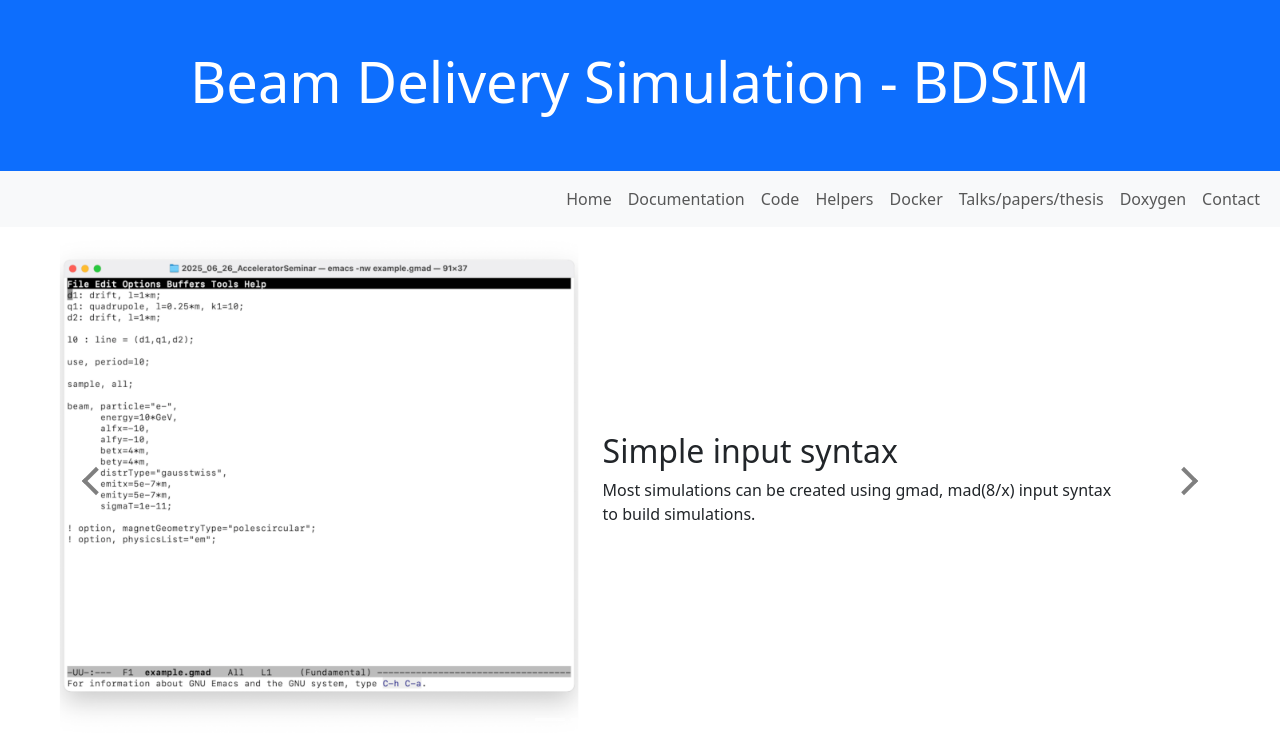
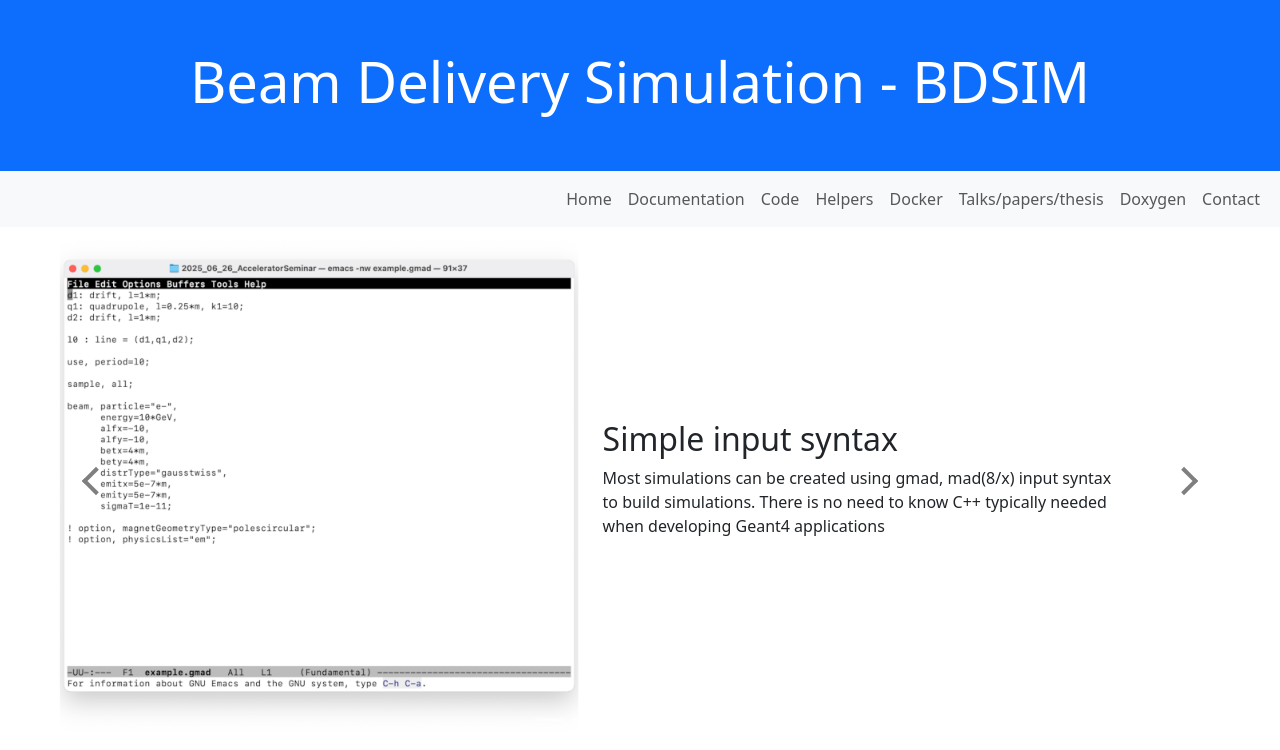
Before and after one commit to bdsim-collaboration/web, a plain HTML site: page index.html in a window 1280 px wide. Drawn offline with nearby package versions, Linux system fonts and the light colour scheme.

Commit message:
More information on input syntax

```diff
--- a/index.html
+++ b/index.html
@@ -109,7 +109,8 @@
 	    <!-- Text Column -->
 	    <div class="col-md-5">
 	      <h2>Simple input syntax</h2>
-	      <p>Most simulations can be created using gmad, mad(8/x) input syntax to build simulations.
+	      <p>Most simulations can be created using gmad, mad(8/x) input syntax to build simulations. There is no need to know
+		C++ typically needed when developing Geant4 applications</p>
 	    </div>
 	  </div>
 	</div>
```
